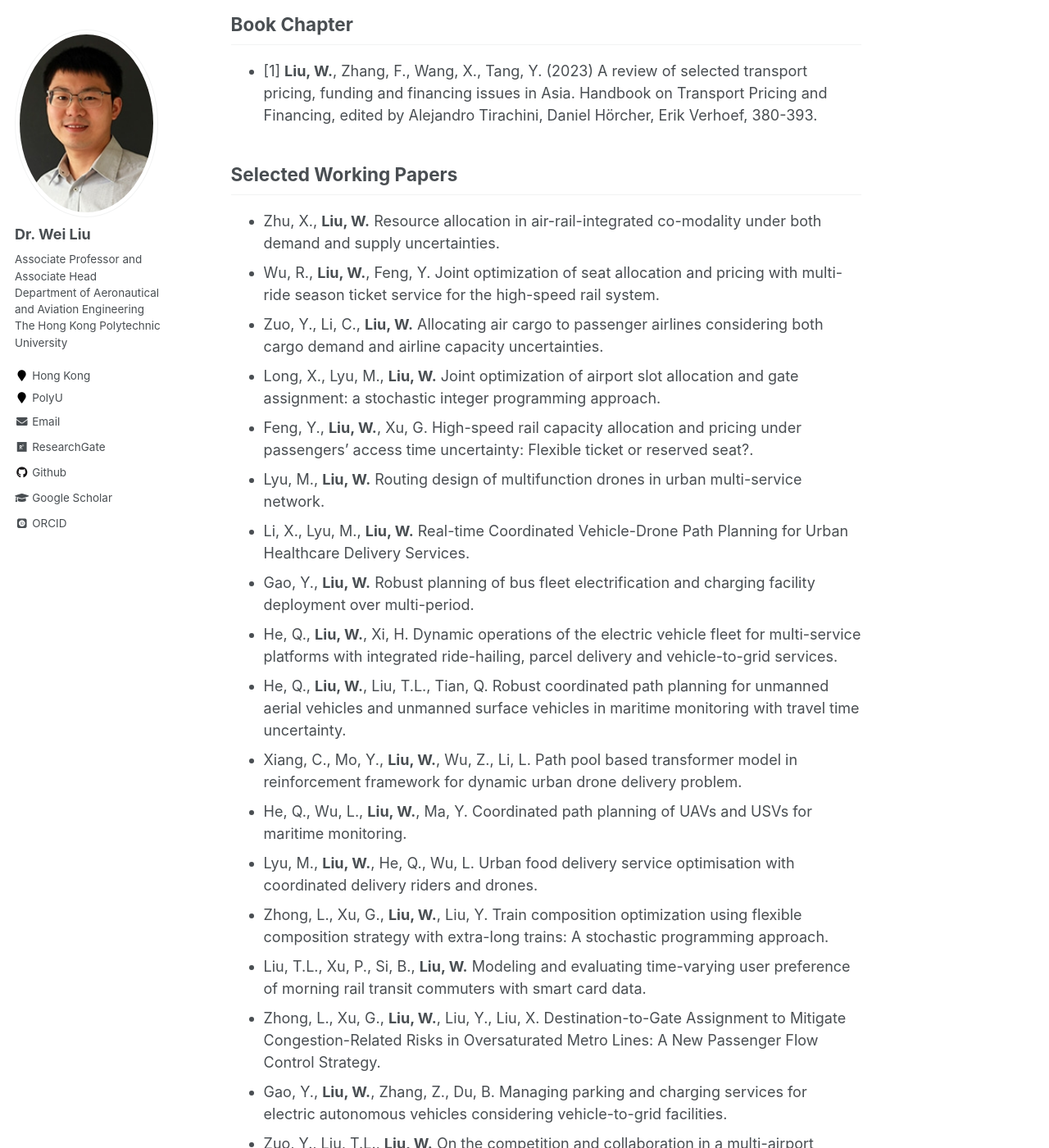
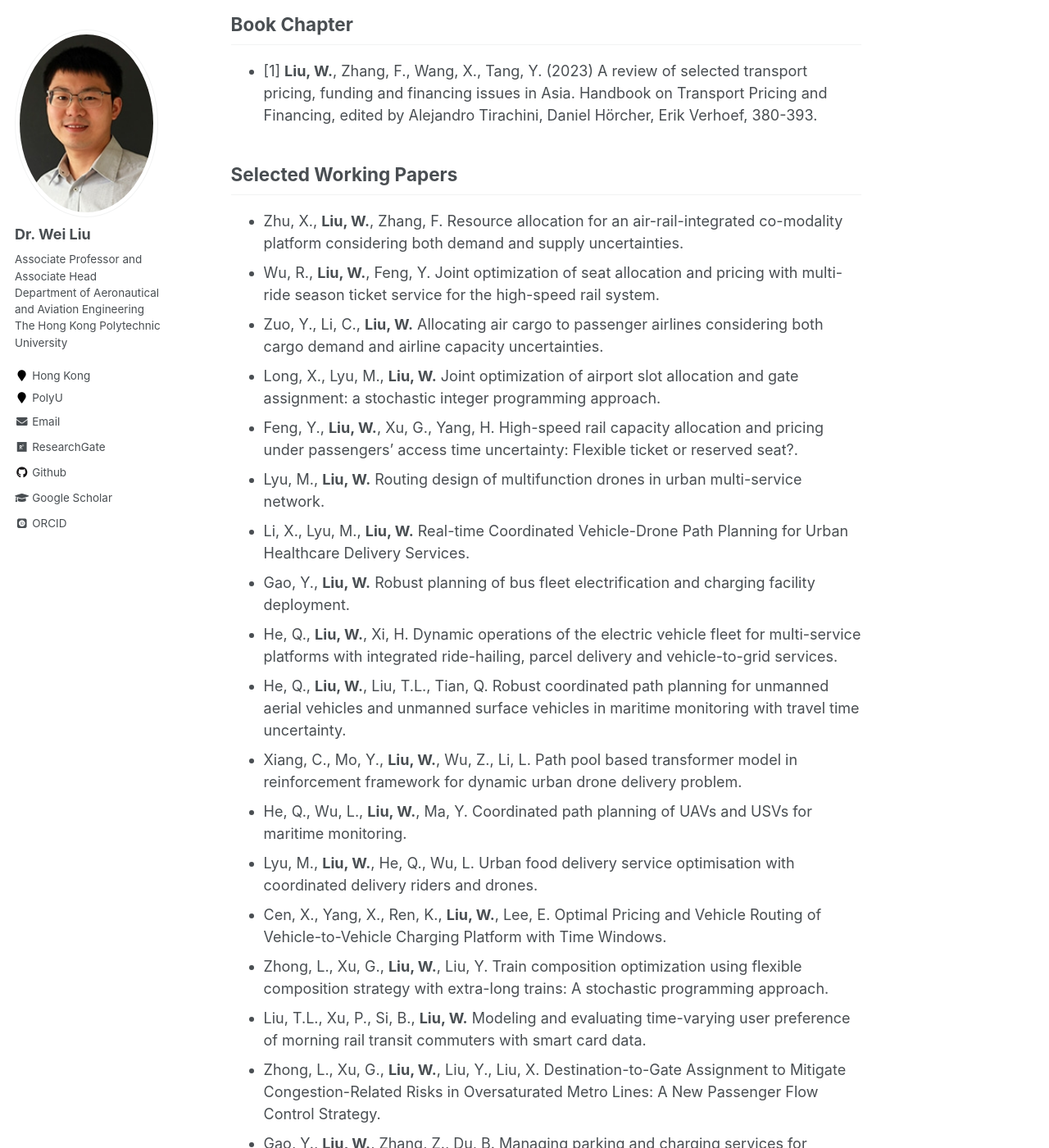
Before and after one commit to weiliu2016/weiliu2016.github.io, a Jekyll site: the page built from _pages/publications.md, in a window 1280 px wide and 1400 px high, scrolled down 216 px. Shown: the whole window at 82% size. Built offline with Jekyll 4.4.1, drawn with Linux system fonts in a browser that asks for light colours; some web fonts are replaced; formulas are drawn with MathJax 3; some of the changed text lies outside the part shown.

Commit message:
Update publications.md

```diff
--- a/_pages/publications.md
+++ b/_pages/publications.md
@@ -22,19 +22,20 @@ Book Chapter
 
 Selected Working Papers
 ----------
-- Zhu, X., **Liu, W.** Resource allocation in air-rail-integrated co-modality under both demand and supply uncertainties.
+- Zhu, X., **Liu, W.**, Zhang, F. Resource allocation for an air-rail-integrated co-modality platform considering both demand and supply uncertainties.
 - Wu, R., **Liu, W.**, Feng, Y. Joint optimization of seat allocation and pricing with multi-ride season ticket service for the high-speed rail system.
 - Zuo, Y., Li, C., **Liu, W.** Allocating air cargo to passenger airlines considering both cargo demand and airline capacity uncertainties.
 - Long, X., Lyu, M., **Liu, W.** Joint optimization of airport slot allocation and gate assignment: a stochastic integer programming approach.
-- Feng, Y., **Liu, W.**, Xu, G. High-speed rail capacity allocation and pricing under passengers' access time uncertainty: Flexible ticket or reserved seat?.
+- Feng, Y., **Liu, W.**, Xu, G., Yang, H. High-speed rail capacity allocation and pricing under passengers' access time uncertainty: Flexible ticket or reserved seat?.
 - Lyu, M., **Liu, W.** Routing design of multifunction drones in urban multi-service network.
 - Li, X., Lyu, M., **Liu, W.** Real-time Coordinated Vehicle-Drone Path Planning for Urban Healthcare Delivery Services.
-- Gao, Y., **Liu, W.** Robust planning of bus fleet electrification and charging facility deployment over multi-period.
+- Gao, Y., **Liu, W.** Robust planning of bus fleet electrification and charging facility deployment.
 - He, Q., **Liu, W.**, Xi, H. Dynamic operations of the electric vehicle fleet for multi-service platforms with integrated ride-hailing, parcel delivery and vehicle-to-grid services.
 - He, Q., **Liu, W.**, Liu, T.L., Tian, Q. Robust coordinated path planning for unmanned aerial vehicles and unmanned surface vehicles in maritime monitoring with travel time uncertainty.
 - Xiang, C., Mo, Y., **Liu, W.**, Wu, Z., Li, L. Path pool based transformer model in reinforcement framework for dynamic urban drone delivery problem.
 - He, Q., Wu, L., **Liu, W.**, Ma, Y. Coordinated path planning of UAVs and USVs for maritime monitoring.
 - Lyu, M., **Liu, W.**, He, Q., Wu, L. Urban food delivery service optimisation with coordinated delivery riders and drones.
+- Cen, X., Yang, X., Ren, K., **Liu, W.**, Lee, E. Optimal Pricing and Vehicle Routing of Vehicle-to-Vehicle Charging Platform with Time Windows.
 - Zhong, L., Xu, G., **Liu, W.**, Liu, Y. Train composition optimization using flexible composition strategy with extra-long trains: A stochastic programming approach.
 - Liu, T.L., Xu, P., Si, B., **Liu, W.** Modeling and evaluating time-varying user preference of morning rail transit commuters with smart card data.
 - Zhong, L., Xu, G., **Liu, W.**, Liu, Y., Liu, X. Destination-to-Gate Assignment to Mitigate Congestion-Related Risks in Oversaturated Metro Lines: A New Passenger Flow Control Strategy.
@@ -52,10 +53,10 @@ Selected Working Papers
 - Zheng, Z., Wang, J., **Liu, W.**, Yang, H. Competition in complementary transport services: integrating bike sharing service with existing public transit systems.
 - Xu, K., Saberi, M., Wang, X., **Liu, W.** Vehicle sharing strategies for ridesourcing platforms.
 - Li, C., Bai, L., Yao, L., Waller, S.T., **Liu, W.**. Knowledge Adaptation with Model Sharing for Passenger Demand Forecasting.
-- Ma, M., Zhang, F., **Liu, W.**, Dixit, V. Can urban co-modality benefit both users and operators?.
 
 Journal Publication
 ----------
+* [92] Chen, T., Wu, L., Wang, S., Jia, S., **Liu, W.** (2025) Tugboat electrification planning for container ports. Transportation Research Part D: Transport and Environment, forthcoming. ([Download](https://doi.org/10.1016/j.trd.2024.xxxxxx))
 * [91] Zhang, Z., Zhang, F., **Liu, W.** (2025) Economic analysis of parking, vehicle charging and vehicle-to-grid service in the era of electric vehicles. Transportation Research Part B: Methodological, 103133. ([Download](https://doi.org/10.1016/j.trb.2024.103133))
 * [90] Zhang, Z., Zhang, F., **Liu, W.**, Yang, H. (2025) On the service differentiation for parking sharing. Transportation Research Part C: Emerging Technologies, 170, 104915. ([Download](https://doi.org/10.1016/j.trc.2024.104915))
 * [89] Liu, B., Ma, X., **Liu, W.**, Ma, Z. (2024) Designing a carbon-trading incentive scheme for mode shifts in multi-modal transport systems. Transportation Research Part E: Logistics and Transportation Review, 192, 103789. ([Download](https://doi.org/10.1016/j.tre.2024.103789))
```
